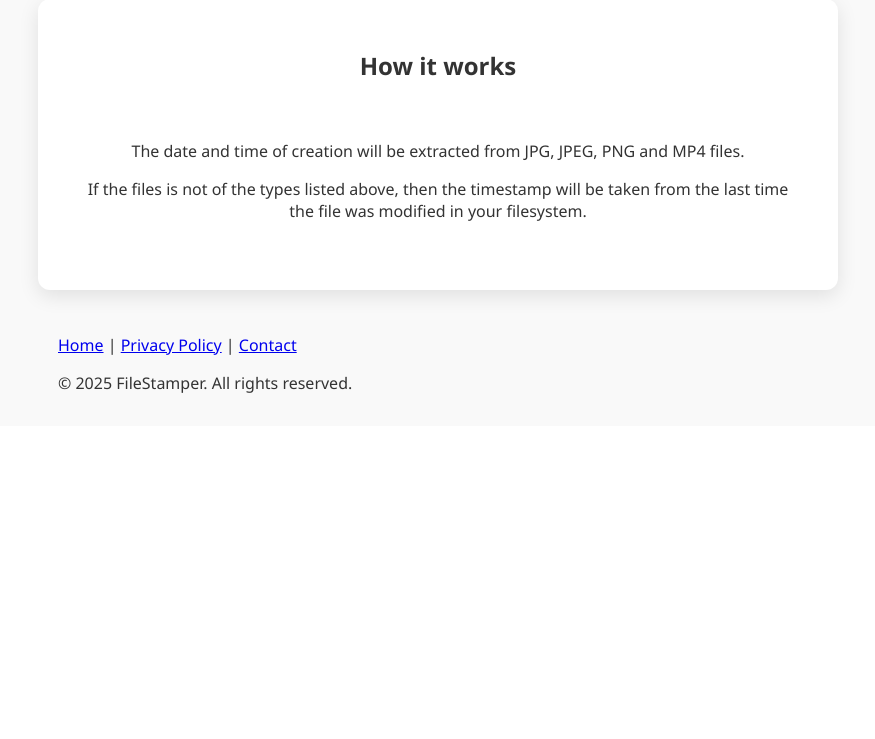
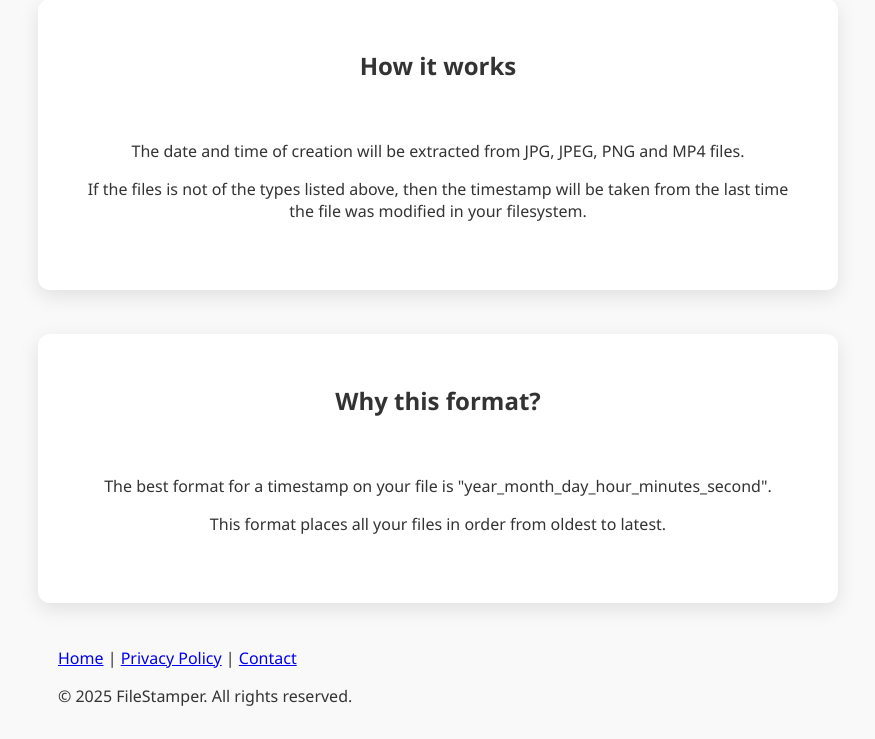
Before and after one commit to jrod2-s/file_sorter, a Flask app: page / in a window 1280 px wide. Shown: the part 759-1498 px from the top of the page, without its empty margins (202-1077 px from the left). Before the commit the page ends 1152 px from the top, so only its background shows below. Run offline with Flask 3, Linux system fonts and the light colour scheme.

Commit message:
feat: Add info on format choice

```diff
--- a/templates/home.html
+++ b/templates/home.html
@@ -155,6 +155,16 @@
 
    <br><br>
 
+   <div class="upload-container" style="text-align: center;">
+    <h2>Why this format?</h2>
+    <br>
+    <p>The best format for a timestamp on your file is "year_month_day_hour_minutes_second". </p>
+    <p>This format places all your files in order from oldest to latest.</p>
+    <br>
+   </div>
+
+   <br><br>
+
   <footer style="margin-left: 20px">
     <nav>
       <a href="/">Home</a><a> |</a>
```
